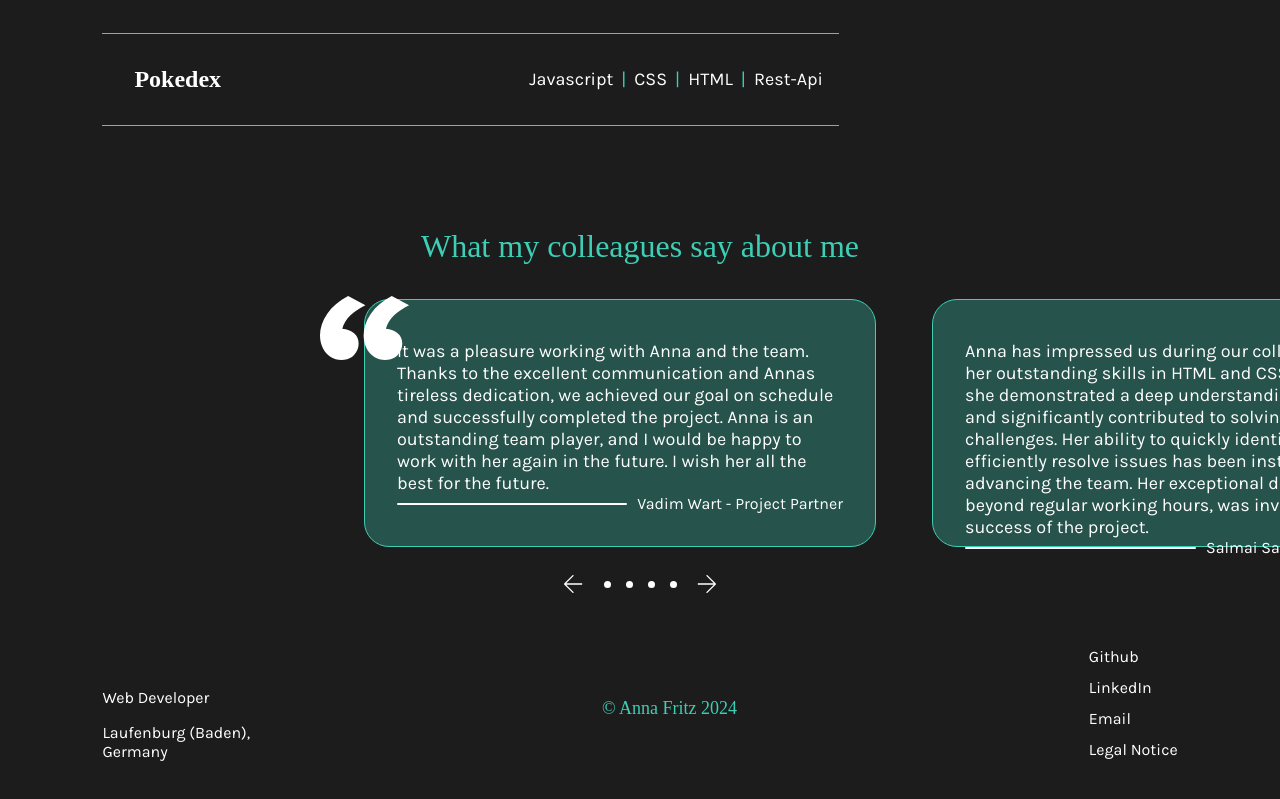
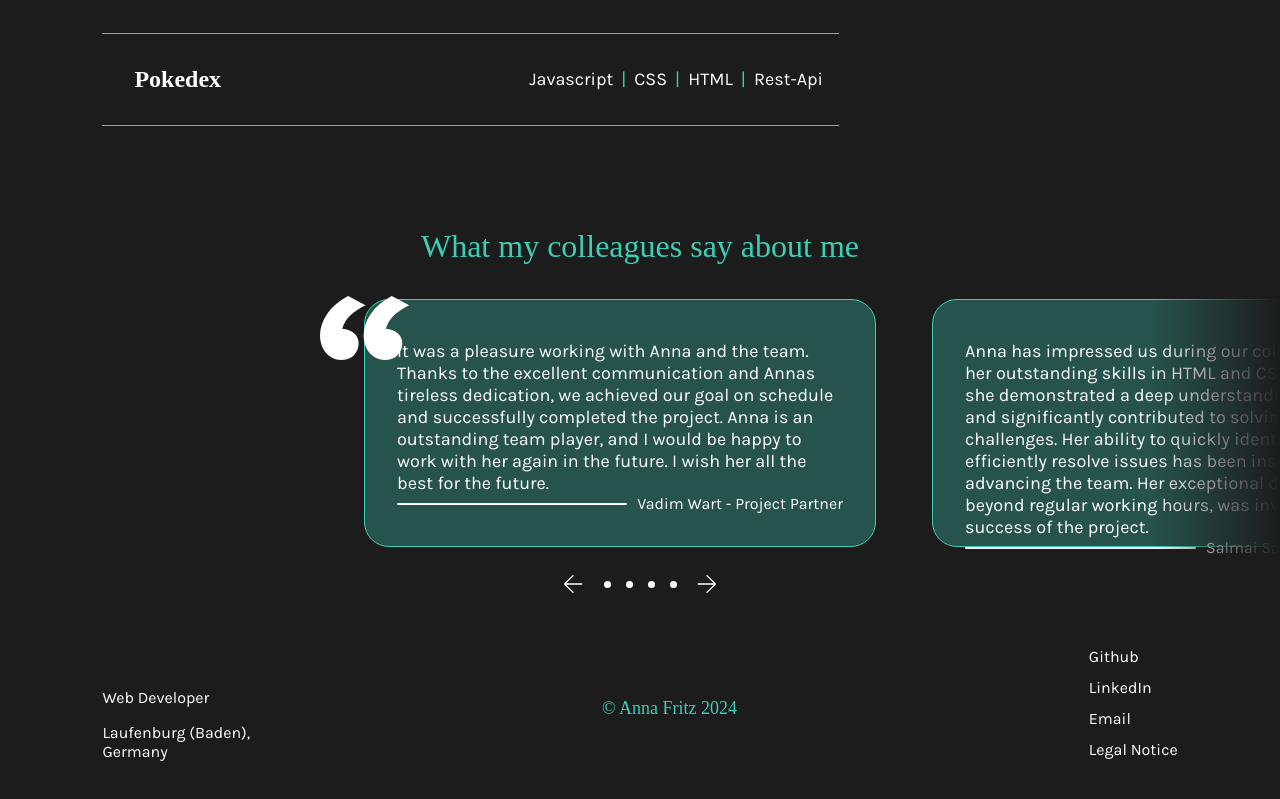
Before and after one commit to Anna-Fritz/portfolio, an Angular app: page / in a window 1280 px wide. Shown: the part 2945-3744 px from the top of the page. Built offline with nearby package versions, Linux system fonts and the light colour scheme; a web font is replaced by a local one.

Commit message:
added overlay shadow to references section

```diff
--- a/src/app/main-content/references/references.component.html
+++ b/src/app/main-content/references/references.component.html
@@ -2,7 +2,7 @@
      <span>What my colleagues say about me</span>
      <img src="./../../../assets/icons/quotes.svg" alt="quotes" class="quotes">
      <div class="main-content" [ngStyle]="{'transform': 'translateX(-' + currentIndex * itemWidth + 'px)'}">
-     @for (reference of references; track $index) {
+        @for (reference of references; track $index) {
             <div class="reference">
                 <span>{{reference.content}}</span>
                 <div class="referee">
@@ -35,4 +35,6 @@
 
         <!-- <img src="assets/icons/arrow_forward.svg" alt="next reference"> -->
      </div>
+     <div class="shadow"></div>
+
 </section>
--- a/src/app/main-content/references/references.component.scss
+++ b/src/app/main-content/references/references.component.scss
@@ -9,6 +9,8 @@ section {
     flex-direction: column;
     box-sizing: border-box;
     overflow: hidden;
+    background: linear-gradient(90deg, #1C1C1C 0%, rgba(28, 28, 28, 0) 10%, rgba(28, 28, 28, 0) 90%, #1C1C1C 100%);
+
     @media(min-width: 1440px) {
         width: 1440px;
         margin: 0 auto;
@@ -32,7 +34,6 @@ section {
         // width: auto;
         height: 31vh;
         transition: transform 0.3s ease-in-out;
-        // background: linear-gradient(90deg, #1C1C1C 0%, rgba(28, 28, 28, 0) 10%, rgba(28, 28, 28, 0) 90%, #1C1C1C 100%);
         .reference {
             white-space: wrap;
             width: 40vw;
@@ -66,6 +67,15 @@ section {
                 }
             }
         }
+    }
+    .shadow {
+        position: absolute;
+        z-index: 3;
+        top: 0;
+        left: 0;
+        right: 0;
+        height: 90%;
+        background: linear-gradient(90deg, #1C1C1C 0%, rgba(28, 28, 28, 0) 10%, rgba(28, 28, 28, 0) 90%, #1C1C1C 100%);
     }
     .switch-cont {
         @include dFlex($g: 15px);
```
